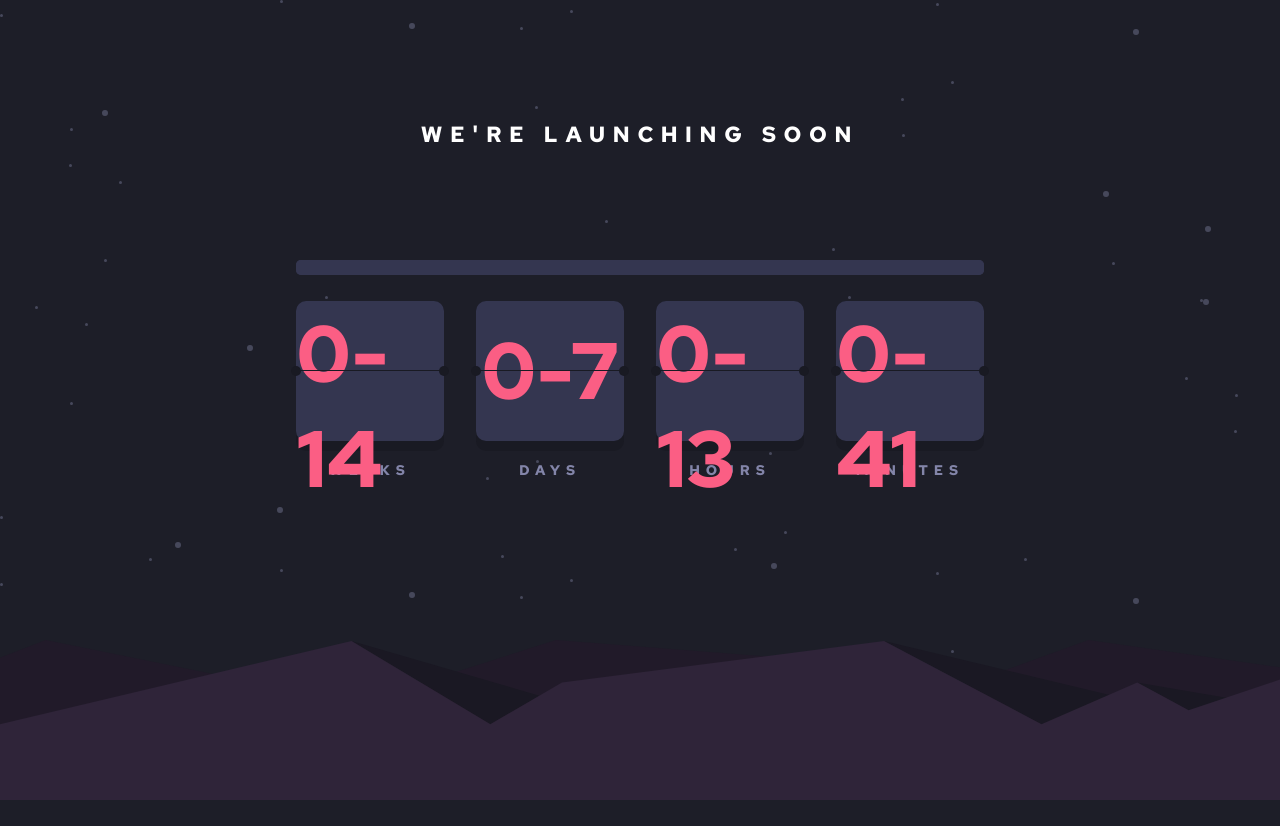
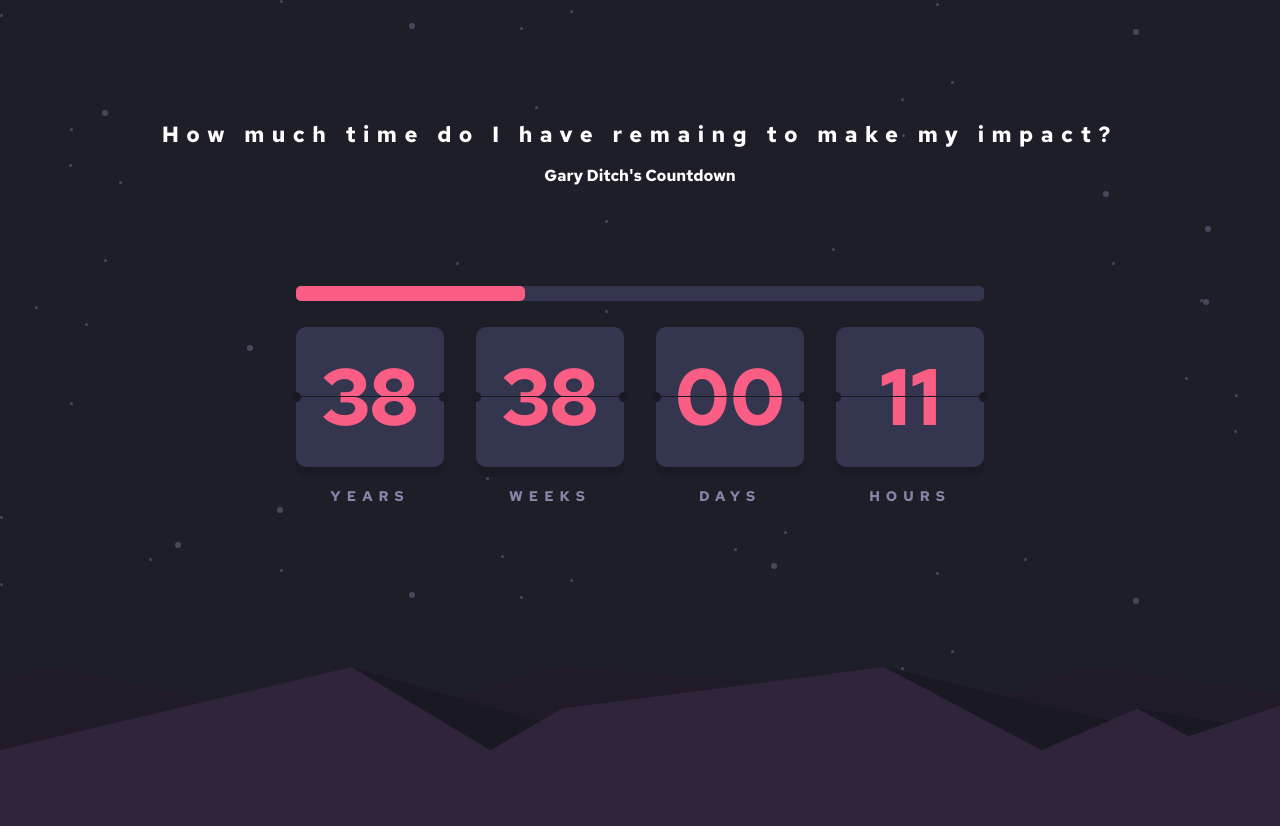
Before and after one commit to garyditsch/CountDownTimer, a plain HTML site: page index.html in a window 1280 px wide. Before the commit the page ends 800 px from the top, so only its background shows below. Drawn offline with Linux system fonts and the light colour scheme.

Commit message:
updated countdown to be an end of life counter

```diff
--- a/index.html
+++ b/index.html
@@ -16,7 +16,10 @@
 </head>
 <body>
   <header>
-    <div class="header-title">WE'RE LAUNCHING SOON</div>
+    <div class="header-content">
+      <div class="header-title">How much time do I have remaing to make my impact?</div>
+      <div class="sub-title">Gary Ditch's Countdown</div>
+    </div>
   </header>
   <main>
     <section class="timer-container">
@@ -27,7 +30,7 @@
             <span id="weeks-timer" class="timer-number">00</span>
           </div>
         </div>
-        <div class="timer-label">WEEKS</div>
+        <div class="timer-label">YEARS</div>
       </div>
       <div class="days-box">
         <div class="timer-box">
@@ -35,7 +38,7 @@
             <span id="day-timer" class="timer-number">00</span>
           </div>
         </div>
-        <div class="timer-label">DAYS</div>
+        <div class="timer-label">WEEKS</div>
       </div>
       <div class="days-box">
         <div class="timer-box">
@@ -43,7 +46,7 @@
             <span id="hours-timer" class="timer-number">00</span>
           </div>
         </div>
-        <div class="timer-label">HOURS</div>
+        <div class="timer-label">DAYS</div>
       </div>
       <div class="days-box">
         <div class="timer-box">
@@ -51,7 +54,7 @@
               <span id="minutes-timer" class="timer-number">00</span>
           </div>
         </div>
-        <div class="timer-label">MINUTES</div>
+        <div class="timer-label">HOURS</div>
       </div>
       <!-- <div class="days-box">
         <div class="timer-box">
--- a/script.js
+++ b/script.js
@@ -1,24 +1,31 @@
 console.log('hello')
 
-let deadline = 'December 31 2021 023:59:59'
+let deadline = 'December 31 2060 23:59:59'
 
 const getCountDownTime = (deadline) => {
     const total = (new Date(deadline).getTime()) - Date.now()
-    let weeks = Math.floor(total / (1000 * 60 * 60 * 24 * 7));
+    let years = Math.floor(total / (1000 * 60 * 60 * 24 * 7 * 52.1775))
+
+    let weeks = Math.floor(total % (1000 * 60 * 60 * 24 * 7 * 52.1775) / (1000 * 60 * 60 * 24 * 7));
     if(weeks < 10){ weeks = '0' + weeks}
+    console.log(weeks)
+
     let days = Math.floor(total % (1000 * 60 * 60 * 24 * 7) / (1000 * 60 * 60 * 24));
     if(days < 10){ days = '0' + days}
+
     let hours = Math.floor((total % (1000 * 60 * 60 * 24)) / (1000 * 60 * 60));
     if(hours < 10){ hours = '0' + hours}
+
     let minutes = Math.floor((total % (1000 * 60 * 60)) / (1000 * 60));
     if(minutes < 10){ minutes = '0' + minutes}
 
     let seconds = Math.floor((total % (1000 * 60)) / 1000);
     let totalDays = Math.floor(total / (1000 * 60 * 60 * 24));
 
-
+    // console.log(total)co
     return {
         'total': total,
+        'years': years,
         'weeks': weeks,
         'totalDays': totalDays,
         'days': days,
@@ -32,10 +39,10 @@ const setTimerNumber = (getCountDownTime, deadline) => {
     let times = getCountDownTime(deadline)
     // console.log(times)
 
-    document.getElementById("weeks-timer").innerHTML = times.weeks
-    document.getElementById("day-timer").innerHTML = times.days
-    document.getElementById("hours-timer").innerHTML = times.hours
-    document.getElementById("minutes-timer").innerHTML = times.minutes
+    document.getElementById("weeks-timer").innerHTML = times.years
+    document.getElementById("day-timer").innerHTML = times.weeks
+    document.getElementById("hours-timer").innerHTML = times.days
+    document.getElementById("minutes-timer").innerHTML = times.hours
     document.getElementById("progress-bar").value = times.seconds
     // document.getElementById("seconds-timer").innerHTML = times.seconds
 }
--- a/styles.css
+++ b/styles.css
@@ -6,10 +6,15 @@ body {
 }
 
 header {
-    height: 20vh;
     display: grid;
     grid-template-columns: auto;
     justify-content: center;
+}
+
+.header-content {
+    display: grid;
+    align-content: center;
+    width: 90vw
 }
 
 .header-title {
@@ -19,6 +24,13 @@ header {
     justify-content: center;
     letter-spacing: 7.5px;
     margin-top: 15vh;
+    margin-bottom: 1rem;
+}
+
+.sub-title {
+    color: white;
+    display: grid;
+    justify-content: center;
 }
 
 main {
@@ -155,9 +167,16 @@ footer {
 
 @media (max-width: 475px) {
 
+    header {
+        display: grid;
+        grid-template-columns: auto;
+        justify-content: center;
+    }
+
     .header-title {
         font-size: 18px;
-        letter-spacing: 6.14px;
+        text-align: center;
+        letter-spacing: 0px;
     }
 
     .timer-container {
```
